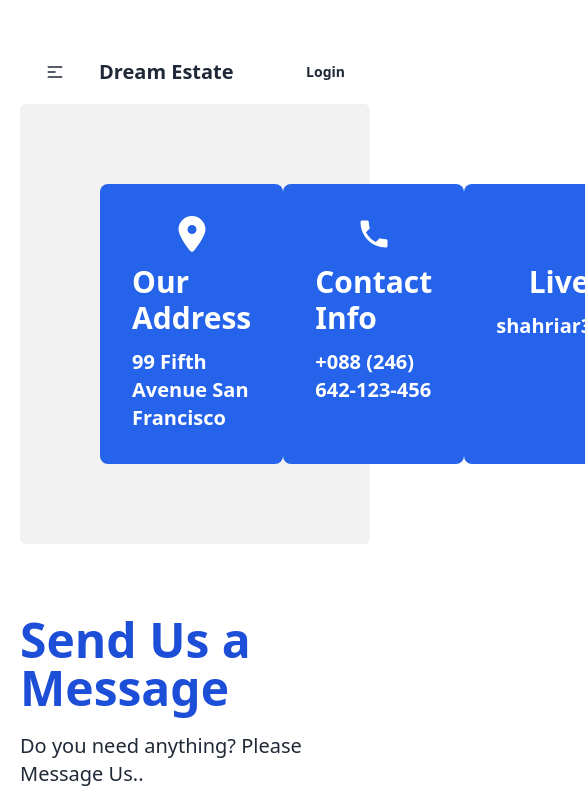
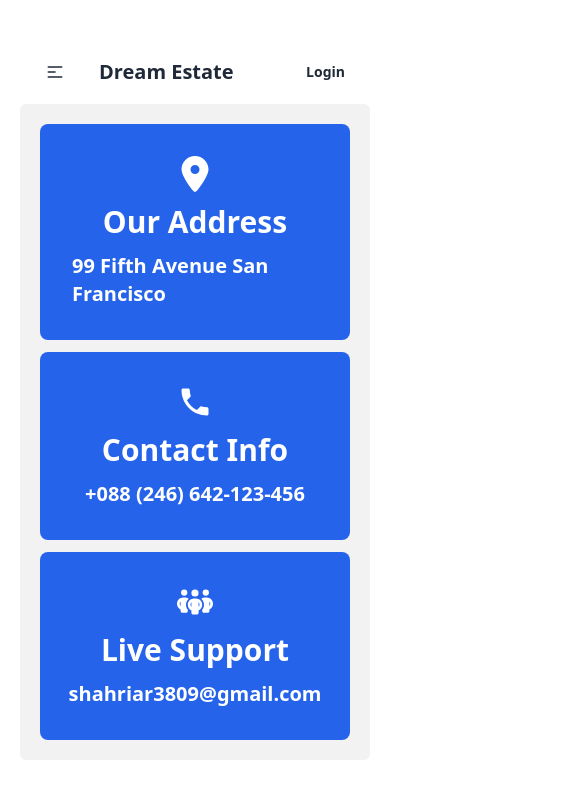
Before and after one commit to Shahriar3809/property-pulse, a React (Vite) app: page /contact in a window 390 px wide. Shown: the top 806 px of the page, 585 px wide, since content can reach past the window. Built offline with nearby package versions, Linux system fonts and the light colour scheme; no server answers.

Commit message:
contact page responsive added

```diff
--- a/src/Pages/Contact.jsx
+++ b/src/Pages/Contact.jsx
@@ -4,8 +4,8 @@ import { IoMdCall } from "react-icons/io";
 const Contact = () => {
   return (
     <>
-      <div className="flex justify-around bg-base-200 p-20 rounded-md">
-        <div className="bg-blue-600 rounded-lg text-white p-8 flex flex-col gap-3 items-center">
+      <div className="flex flex-col md:flex-row justify-around bg-base-200 p-5 md:p-20 gap-3 rounded-md">
+        <div className="bg-blue-600 rounded-lg text-white p-8 flex flex-col  gap-3 items-center">
           <FaLocationDot className="text-4xl" />
           <h2 className="text-3xl font-bold">Our Address</h2>
           <p className="text-xl font-semibold ">
```
